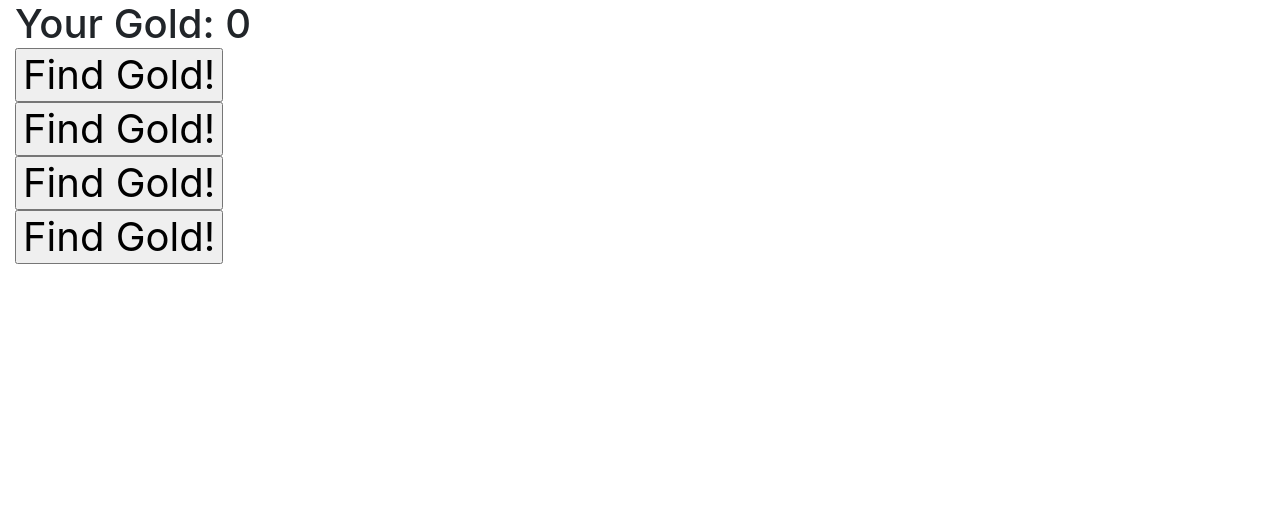
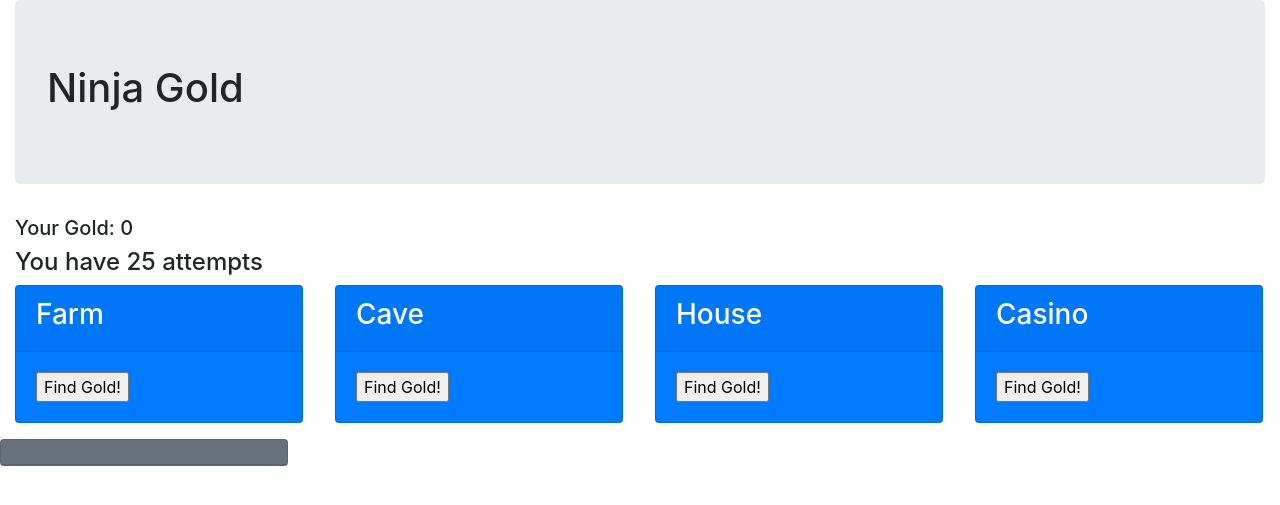
Before and after one commit to emma-dayton/ninja_gold, a Flask app: page / in a window 1280 px wide. Shown: the top 505 px of the page. Run offline with Flask 2, Linux system fonts and the light colour scheme; some libraries are stand-ins or nearby versions.

Commit message:
a lot of changes to both server.py and index.html

```diff
--- a/server.py
+++ b/server.py
@@ -1,5 +1,6 @@
 from flask import Flask, render_template, request, redirect, session
 from random import randint
+from datetime import datetime
 app = Flask(__name__)
 app.secret_key = 'a5f29b19f8ca2175b16f5f395ac8955c'
 # our index route will handle rendering our form
@@ -10,24 +11,45 @@ def index():
     if 'gold' not in session:
         session['gold'] = 0
     if 'count' not in session:
-        session['count'] = 0
+        session['count'] = 25
+    if 'log' not in session:
+        session['log'] = []
     return render_template("index.html")
 
 @app.route('/process_money', methods=['POST'])
 def process_money():
     print(request.form)
-    if request.form['building'] == 'farm':
-        session['gold'] += randint(8,13)
-    elif request.form['building'] == 'cave':
-        session['gold'] += randint(0,30)
-        session['count'] += 3
-    elif request.form['building'] == 'house':
-        session['gold'] += randint(3,15)
-    elif request.form['building'] == 'casino':
-        session['gold'] += randint(-50, 50)
-    session['count'] += 1
-    print(session['count'])
+    if session['count'] > 0:
+        if request.form['building'] == 'farm':
+            gold = randint(8,13)
+            session['gold'] += gold
+        elif request.form['building'] == 'cave':
+            gold = randint(0,30)
+            session['gold'] += gold
+            session['count'] -= randint(1, 10)
+        elif request.form['building'] == 'house':
+            gold = randint(3,15)
+            session['gold'] += gold
+        elif request.form['building'] == 'casino':
+            gold = randint(-50, 50)
+            session['gold'] += gold
+        session['count'] -= 1
+        print(session['count'])
+        now = datetime.now()
+        time = now.strftime("%B %-d, %Y %-I:%M:%S %p")
+        if gold >= 0:
+            activity = 'Earned ' + str(gold) + " pieces of gold at the " + request.form['building'] + f" ({time})"
+        elif gold < 0:
+            activity = 'Lost ' + str(gold * -1) + " pieces of gold at the " + request.form['building'] + f" ({time})"
+        session['log'].append(activity)
+    for x in session['log']:
+        print(x)
     return redirect('/')
+
+@app.route('/endgame', methods=['POST'])
+def endgame():
+    message = "Your final Gold tally: " + str(session['gold'])
+    return render_template("endgame.html")
 
 
 
--- a/templates/index.html
+++ b/templates/index.html
@@ -8,24 +8,74 @@
   </head>
   <body>
     <div class="container-fluid">
-      <h1>Your Gold: {{session['gold']}}
+      <div class="jumbotron">
+        <h1>Ninja Gold</h1>
+      </div>
+      <h5>Your Gold: {{session['gold']}}</h5>
+      <h4>You have {{session['count']}} attempts</h4>
+      <div class="row">
+        <div class="col-sm">
+          <div class="card text-white bg-primary mb-3" style="max-width: 18rem;">
+            <div class="card-header">
+              <h3>Farm</h3>
+            </div>
+            <div class="card-body">
               <form action="/process_money" method="post">
                 <input type="hidden" name="building" value="farm" />
                 <input type="submit" value="Find Gold!"/>
               </form>
+            </div>
+          </div>
+        </div>
+        <div class="col-sm">
+          <div class="card text-white bg-primary mb-3" style="max-width: 18rem;">
+            <div class="card-header">
+              <h3>Cave</h3>
+            </div>
+            <div class="card-body">
               <form action="/process_money" method="post">
                 <input type="hidden" name="building" value="cave" />
                 <input type="submit" value="Find Gold!"/>
               </form>
+            </div>
+          </div>
+        </div>
+        <div class="col-sm">
+          <div class="card text-white bg-primary mb-3" style="max-width: 18rem;">
+            <div class="card-header">
+              <h3>House</h3>
+            </div>
+            <div class="card-body">
               <form action="/process_money" method="post">
                 <input type="hidden" name="building" value="house" />
                 <input type="submit" value="Find Gold!"/>
               </form>
+            </div>
+          </div>
+        </div>
+        <div class="col-sm">
+          <div class="card text-white bg-primary mb-3" style="max-width: 18rem;">
+            <div class="card-header">
+              <h3>Casino</h3>
+            </div>
+            <div class="card-body">
               <form action="/process_money" method="post">
                 <input type="hidden" name="building" value="casino" />
                 <input type="submit" value="Find Gold!"/>
               </form>
-
+            </div>
+          </div>
+        </div>
+      </div>
+    </div>
+    <div class="card text-black bg-secondary mb-3" style="max-width: 18rem;">
+      <div class="card-header">
+        <ul class="list-group list-group-flush">
+        {% for x in session['log'] %}
+          <li class="list-group-item">{{ x }}</li>
+        {% endfor %}
+        </ul>
+      </div>
     </div>
   </body>
 </html>
```
Lines whose indentation alone changed are shown as unchanged.
